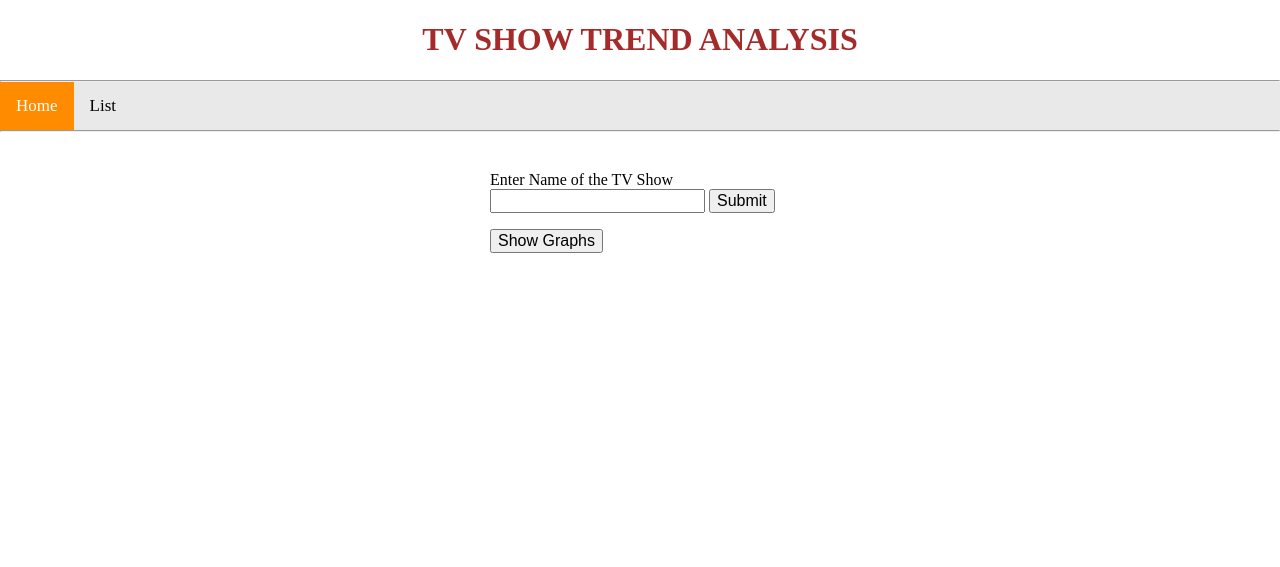
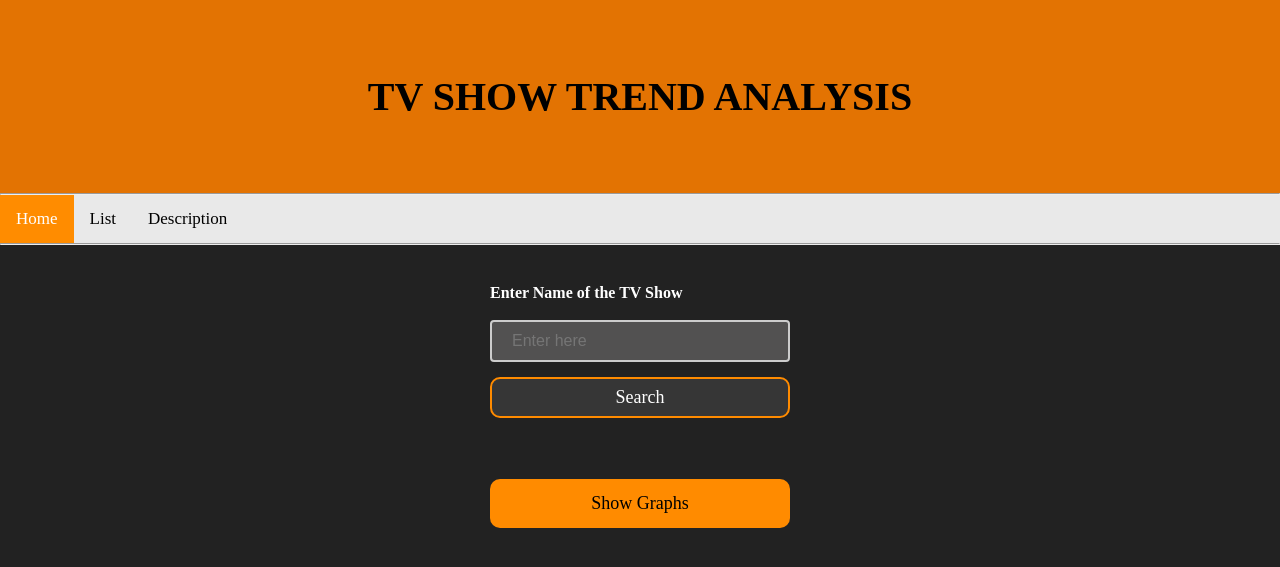
Before and after one commit to uniyalvipin/tv-show-trend-analysis, a Flask app: page / in a window 1280 px wide. Shown: the top 567 px of the page. Run offline with Flask 2, Linux system fonts and the light colour scheme.

Commit message:
polarity and subjecivity converted to numeric and front-end enhanced

```diff
--- a/app.py
+++ b/app.py
@@ -48,11 +48,6 @@ def favicon():
 
 @app.route('/result', methods=['POST', 'GET'])
 def result():
-    '''resultlist = []
-    if request.method == 'POST':
-        query = request.form['query']
-        if query not in dirwalk.showslist():
-            resultlist = fetch.main(query)'''
     return render_template("result.html", query=query, tweets_count=resultlist[0], avgpol=resultlist[1],
                            avgsub=resultlist[2], pol=resultlist[3])
 
@@ -63,5 +58,10 @@ def list():
     return render_template("list.html", showlist=showlist)
 
 
+@app.route('/about')
+def about():
+    return render_template("about.html")
+
+
 if __name__ == '__main__':
     app.run(debug=True)
--- /dev/null
+++ b/static/css/form.css
@@ -0,0 +1,65 @@
+div.form
+{
+    font-family: 'Sen';
+    width: 300px;
+    margin: 0 auto;
+}
+
+
+input, select
+{
+    width: 100%;
+    padding: 10px 20px;
+    margin: 20px 0px;
+    display: inline-block;
+    border: 2px solid #ccc;
+    border-radius: 4px;
+    box-sizing: border-box;
+    background-color: #525151;
+}
+
+
+input[type=submit]
+{
+    font-family: Sen;
+    font-size: large;
+    width: 100%;
+    background-color: #363636;
+    border: 2px solid #ff8b00;
+    color: black;
+    padding: 8px 20px;
+    margin: 15px 0;
+    border-radius: 10px;
+    cursor: pointer;
+}
+
+  input[type=submit]:hover
+{
+    background-color: #ff8b00;
+    border: black;
+    border-style: groove;
+    border-color: black;
+    border-radius: 10px;
+}
+.button
+{
+    font-family: Sen;
+    font-size: large;
+    width: 100%;
+    background-color: #ff8b00;
+    color: black;
+    padding: 14px 20px;
+    margin: 30px 0;
+    border: none;
+    border-radius: 10px;
+    cursor: pointer;
+}
+
+.button:hover
+{
+    background-color: #ff8b00;
+    border: black;
+    border-style: groove;
+    border-color: black;
+    border-radius: 4px;
+}
--- a/static/css/main.css
+++ b/static/css/main.css
@@ -7,40 +7,16 @@
 body
 {
     font-family: 'Sen';
+    background-color: #222222;
     margin: 0;
 }
 
-table
+div.title
 {
-    border-collapse: collapse;
-    margin: 0px;
-    padding: 0%;
-    align-content: center;
-    text-align: center;
-    vertical-align: middle;
-
-}
-
-
-tr, td
-{
-    border: 2px solid black;
-    height: 60px;
-    width: 300px;
-    margin: 0px;
-    padding: 0%;
-
-}
-
-th
-{
-    border: 2px solid black;
-    height: 60px;
-    width: 300px;
-    margin: 0px;
-    padding: 0%;
-    background-color: darkgray;
-    text-emphasis: bold;
+    background-color: #e37302;
+    font-family: Sen;
+    font-size: 20px;
+    font-weight:bold;
 }
 
 div.content
@@ -50,97 +26,9 @@ div.content
     text-align: center;
 }
 
-div.form
-{
-    font-family: 'Sen';
-    width: 300px;
-    margin: 0 auto;
-}
 
 div.result
 {
     font-family: 'Sen';
     text-align: center;
 }
-
-.topnav
-{
-    overflow: hidden;
-    background-color: #e9e9e9;
-}
-
-.topnav a
-{
-    float: left;
-    display: block;
-    color: black;
-    text-align: center;
-    padding: 14px 16px;
-    text-decoration: none;
-    font-size: 17px;
-}
-
-.topnav a:hover
-{
-    background-color: burlywood;
-    color: black;
-}
-
-.topnav a.active
-{
-    background-color: darkorange;
-    color: white;
-}
-
-.topnav .search-container
-{
-    float: right;
-}
-
-.topnav input[type=text]
-{
-    padding: 6px;
-    margin-top: 8px;
-    font-size: 17px;
-    border: none;
-}
-
-.topnav .search-container button
-{
-    float: right;
-    padding: 6px 10px;
-    margin-top: 8px;
-    margin-right: 16px;
-    background: #ddd;
-    font-size: 17px;
-    border: none;
-    cursor: pointer;
-}
-
-.topnav .search-container button:hover
-{
-    background: burlywood;
-}
-
-@media screen and (max-width: 600px)
-{
-    .topnav .search-container
-    {
-      float: none;
-    }
-
-    .topnav a, .topnav input[type=text], .topnav .search-container button
-    {
-      float: none;
-      display: block;
-      text-align: left;
-      width: 100%;
-      margin: 0;
-      padding: 14px;
-    }
-
-    .topnav input[type=text]
-    {
-      border: 1px solid #ccc;
-    }
-}
--- /dev/null
+++ b/static/css/table.css
@@ -0,0 +1,38 @@
+table
+{
+    border-collapse: collapse;
+    margin: 0px;
+    padding: 0%;
+    align-content: center;
+    text-align: center;
+    vertical-align: middle;
+
+}
+
+
+tr, td
+{
+    border: 2px solid black;
+    height: 60px;
+    width: 400px;
+    margin: 0px;
+    padding: 0%;
+
+}
+
+th
+{
+    border: 2px solid black;
+    height: 60px;
+    width: 400px;
+    margin: 0px;
+    padding: 0%;
+    background-color: #ff8b00;
+    text-emphasis: bold;
+}
+
+table.tvlist
+{
+    margin-left:auto;
+    margin-right:auto;
+}
--- /dev/null
+++ b/static/css/topnav.css
@@ -0,0 +1,28 @@
+.topnav
+{
+    overflow: hidden;
+    background-color: #e9e9e9;
+}
+
+.topnav a
+{
+    float: left;
+    display: block;
+    color: black;
+    text-align: center;
+    padding: 14px 16px;
+    text-decoration: none;
+    font-size: 17px;
+}
+
+.topnav a:hover
+{
+    background-color: burlywood;
+    color: black;
+}
+
+.topnav a.active
+{
+    background-color: #ff8c00;
+    color: white;
+}
--- a/templates/base.html
+++ b/templates/base.html
@@ -2,15 +2,23 @@
 <html lang="en">
 <head>
     <title>
-        TV TREND APP
+        TV TREND WEB-APP
     </title>
+
     <meta charset="UTF-8">
     <meta name="viewport" content="width=device-width, initial-scale=1.0">
     <meta http-equiv="X-UA-Compatible" content="ie=edge">
 
     <link rel="stylesheet" href="{{ url_for('static', filename='css/main.css') }}">
+    <link rel="stylesheet" href="{{ url_for('static', filename='css/topnav.css') }}">
+    <link rel="stylesheet" href="{{ url_for('static', filename='css/table.css') }}">
+    <link rel="stylesheet" href="{{ url_for('static', filename='css/form.css') }}">
 
-    <h1 style="text-align: center; color: brown" href="/index">TV SHOW TREND ANALYSIS</h1>
+    <div class="title">
+        <br><br>
+        <h1 style="text-align: center" href="/index">TV SHOW TREND ANALYSIS</h1>
+        <br><br>
+    </div>
 
 
     <div class="topnav">
@@ -18,7 +26,6 @@
         {%block navcontents%}
 
         {%endblock%}
-
     </div>
     <hr style="margin-bottom: 5px; margin-top: 0px">
     <br>
--- a/templates/index.html
+++ b/templates/index.html
@@ -3,6 +3,7 @@
 {% block navcontents %}
 <a class="active" href="./">Home</a>
 <a href="./list">List</a>
+<a href="./about">Description</a>
 {% endblock %}
 
 {% block head %}
@@ -15,10 +16,11 @@
 
 <div class="form">
    <form action="/" method="POST">
-         <p>
-         Enter Name of the TV Show
+         <p style="color:white;"><b>
+             Enter Name of the TV Show</b>
          <br>
-          <input list="tv shows" name="query">
+         <br>
+          <input list="tv shows" name="query" placeholder="Enter here">
          <datalist id="tv shows">
             <option value ='adventure time'>
 
@@ -41,11 +43,11 @@
             <option value ='Stranger Things'>
          </datalist>
          <script src="{{ url_for('static', filename='preloader.js') }}"></script>
-         <input type="submit" value="Submit" />
+         <input type="submit" value="Search" style="color:white;" />
          <br>
 
    </form>
-   <button onclick="document.location = './result'">Show Graphs</button>
+   <button class="button" onclick="document.location = './result'">Show Graphs</button>
 </div>
 
 
```
Also changed, not shown: static/css/upes.css (added, +13 -0 lines), templates/about.html (added, +32 -0 lines), templates/list.html (+26 -6 lines), static/upes.png (added).
